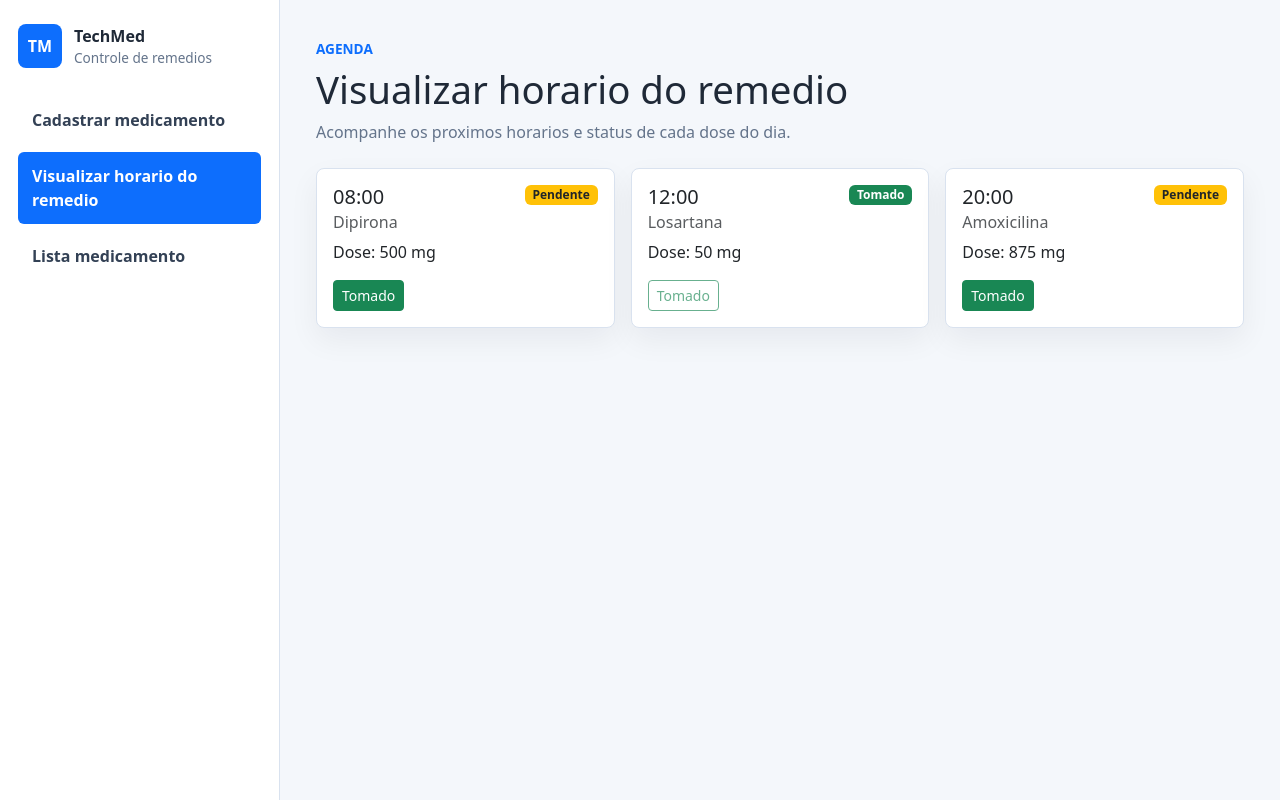
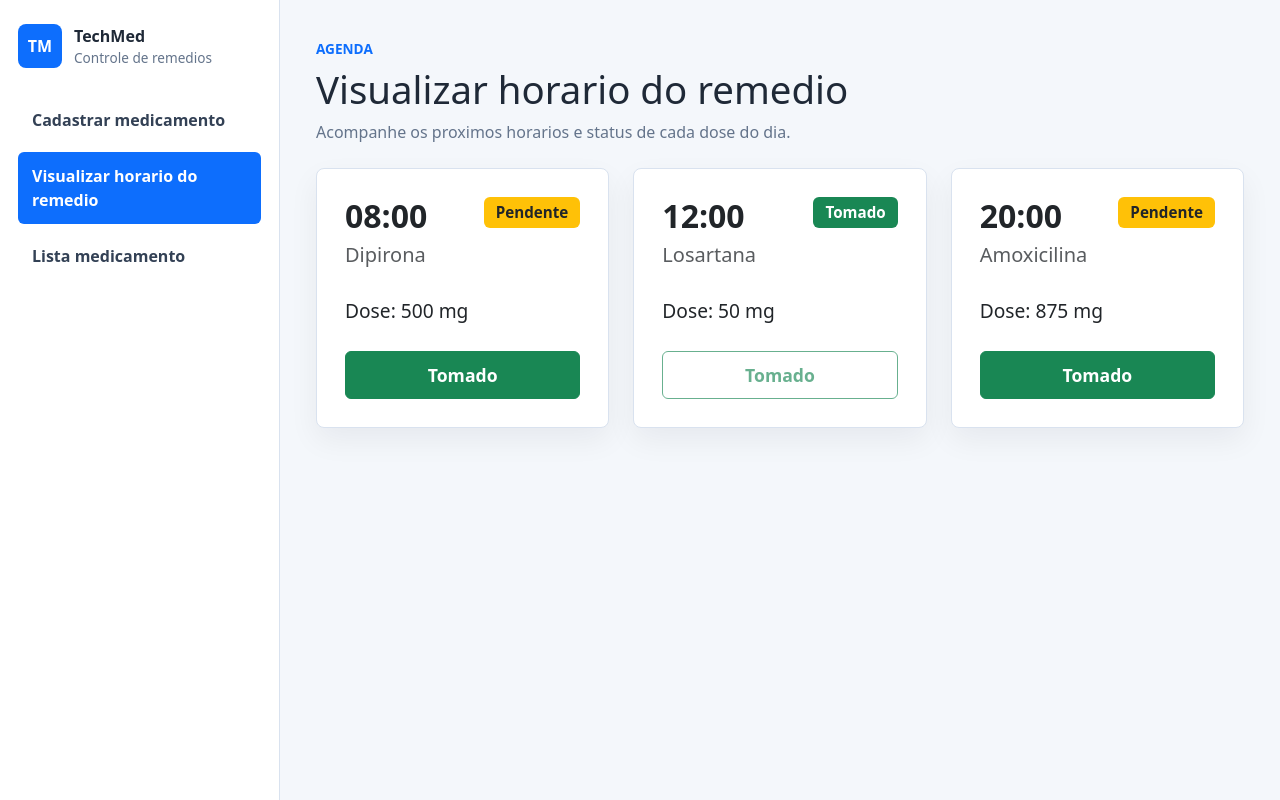
Before and after one commit to diegogrlima/TechMed, a React (Vite) app: page /medicamentos/horarios in a window 1280 px wide. Built offline with nearby package versions, Linux system fonts and the light colour scheme.

Commit message:
style: melhora legibilidade dos cards da agenda

```diff
--- a/src/App.css
+++ b/src/App.css
@@ -96,6 +96,47 @@
   box-shadow: 0 12px 30px rgba(15, 23, 42, 0.06);
 }
 
+.schedule-card {
+  min-height: 260px;
+}
+
+.schedule-card-body {
+  display: flex;
+  flex-direction: column;
+  padding: 28px;
+}
+
+.schedule-card-time {
+  margin-bottom: 10px;
+  font-size: 2rem;
+  font-weight: 700;
+}
+
+.schedule-card-name {
+  margin-bottom: 0;
+  font-size: 1.25rem;
+  line-height: 1.4;
+}
+
+.schedule-card-status {
+  padding: 8px 12px;
+  font-size: 0.95rem;
+}
+
+.schedule-card-dose {
+  margin: 28px 0 24px;
+  font-size: 1.2rem;
+  line-height: 1.5;
+}
+
+.schedule-card-button {
+  min-height: 48px;
+  margin-top: auto;
+  padding: 10px 20px;
+  font-size: 1.1rem;
+  font-weight: 600;
+}
+
 @media (max-width: 768px) {
   .app-shell {
     flex-direction: column;
@@ -112,4 +153,12 @@
   .app-main {
     padding: 24px 16px;
   }
+
+  .schedule-card {
+    min-height: 240px;
+  }
+
+  .schedule-card-body {
+    padding: 24px;
+  }
 }
--- a/src/pages/MedicineSchedulePage.jsx
+++ b/src/pages/MedicineSchedulePage.jsx
@@ -16,27 +16,28 @@ function MedicineSchedulePage() {
   };
 
   return (
-    <Row className="g-3">
+    <Row className="g-4">
       {scheduleMedicines.map((medicine) => (
         <Col md={4} key={medicine.id}>
-          <Card className="content-card h-100">
-            <Card.Body>
+          <Card className="content-card schedule-card h-100">
+            <Card.Body className="schedule-card-body">
               <div className="d-flex justify-content-between align-items-start gap-3">
                 <div>
-                  <Card.Title>{medicine.time}</Card.Title>
-                  <Card.Subtitle className="mb-2 text-muted">{medicine.name}</Card.Subtitle>
+                  <Card.Title className="schedule-card-time">{medicine.time}</Card.Title>
+                  <Card.Subtitle className="schedule-card-name text-muted">{medicine.name}</Card.Subtitle>
                 </div>
                 <Badge
+                  className="schedule-card-status"
                   bg={medicine.status === "Tomado" ? "success" : "warning"}
                   text={medicine.status === "Tomado" ? undefined : "dark"}
                 >
                   {medicine.status}
                 </Badge>
               </div>
-              <Card.Text className="mb-3">Dose: {medicine.dose}</Card.Text>
+              <Card.Text className="schedule-card-dose">Dose: {medicine.dose}</Card.Text>
               <Button
+                className="schedule-card-button"
                 variant={medicine.status === "Tomado" ? "outline-success" : "success"}
-                size="sm"
                 disabled={medicine.status === "Tomado"}
                 onClick={() => markAsTaken(medicine.id)}
               >
```
